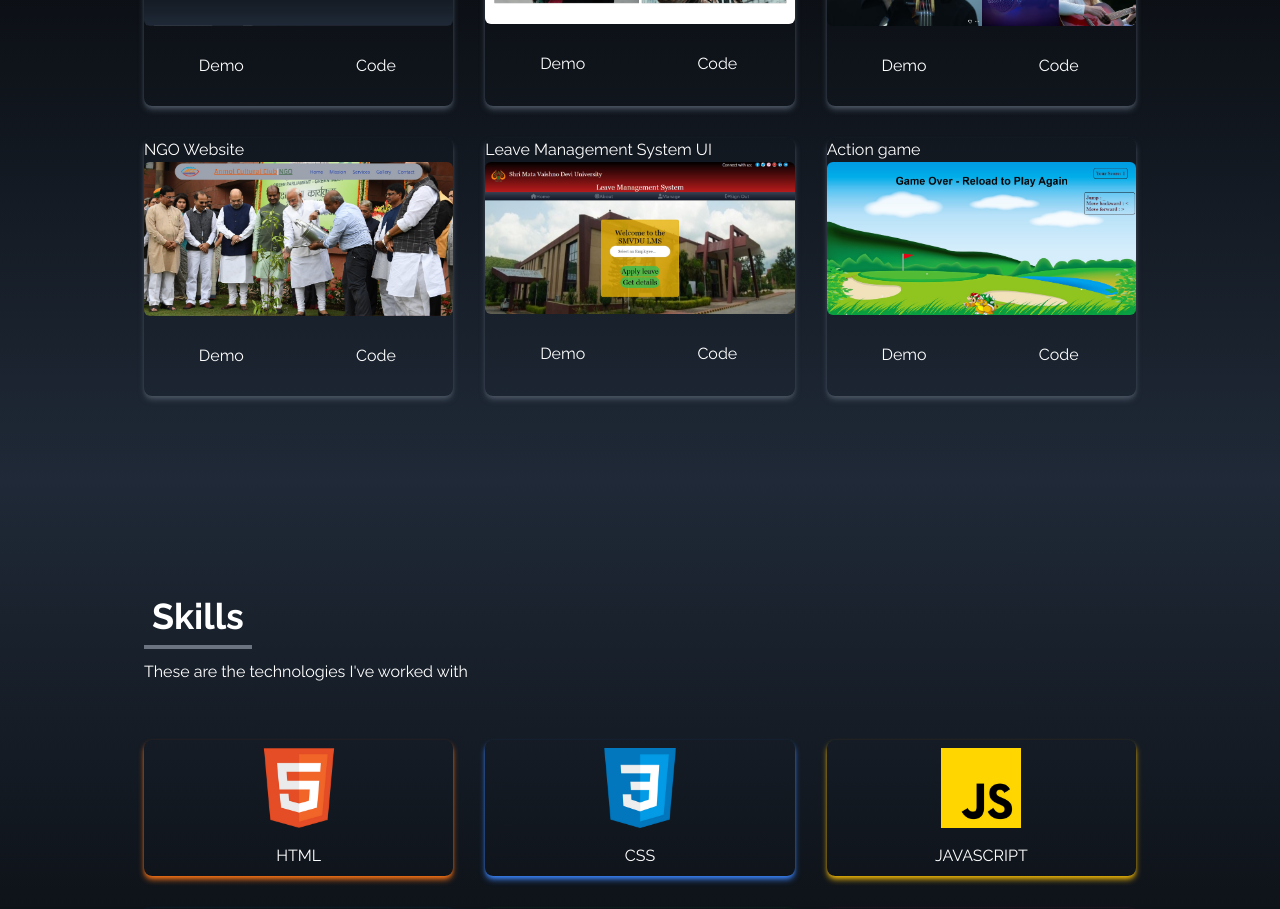
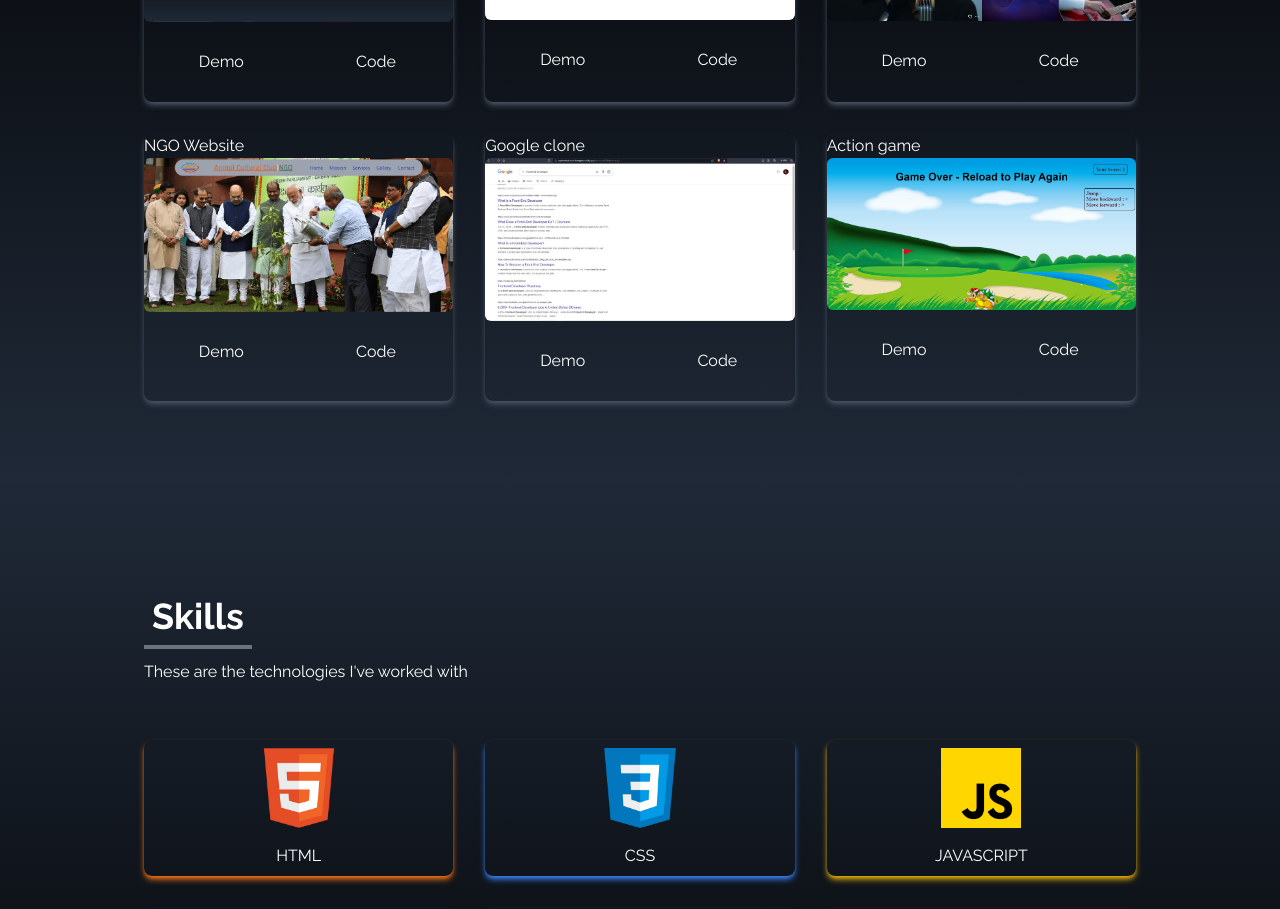
Before and after one commit to relishgupta/Portfolio, a React (Create React App) app: page / in a window 1280 px wide. Shown: the part 1920-2829 px from the top of the page. Built offline with nearby package versions, Linux system fonts and the light colour scheme.

Commit message:
updated some links

```diff
--- a/src/components/projects.jsx
+++ b/src/components/projects.jsx
@@ -38,9 +38,9 @@ const Projects = () => {
     {
       id:5,
       src:lms,
-      title:'Leave Management System UI',
-      url:'https://lms-smvdu.netlify.app/',
-      code:'https://github.com/relishgupta/lms',
+      title:'Google clone',
+      url:'https://explorehub-searchengine.netlify.app/',
+      code:'https://github.com/relishgupta/Search-application',
     },
     {
       id:6,
--- a/src/components/sociallinks.jsx
+++ b/src/components/sociallinks.jsx
@@ -39,7 +39,7 @@ const SocialLinks = () => {
           Resume <BsFillPersonLinesFill size={30} />
         </>
       ),
-      href:"https://drive.google.com/file/d/1MFjgb6zX7oczb8fA4CZLZFgxUT34YFSp/view?usp=share_link",
+      href:"https://drive.google.com/file/d/1lvLrV7_p2SJhPGSGtbJ3phk1ff0MbdCs/view?usp=drive_link",
       style:"rounded-br-md",
       download:true,
     },
```
Also changed, not shown: src/assets/projects/lms.jpg.
